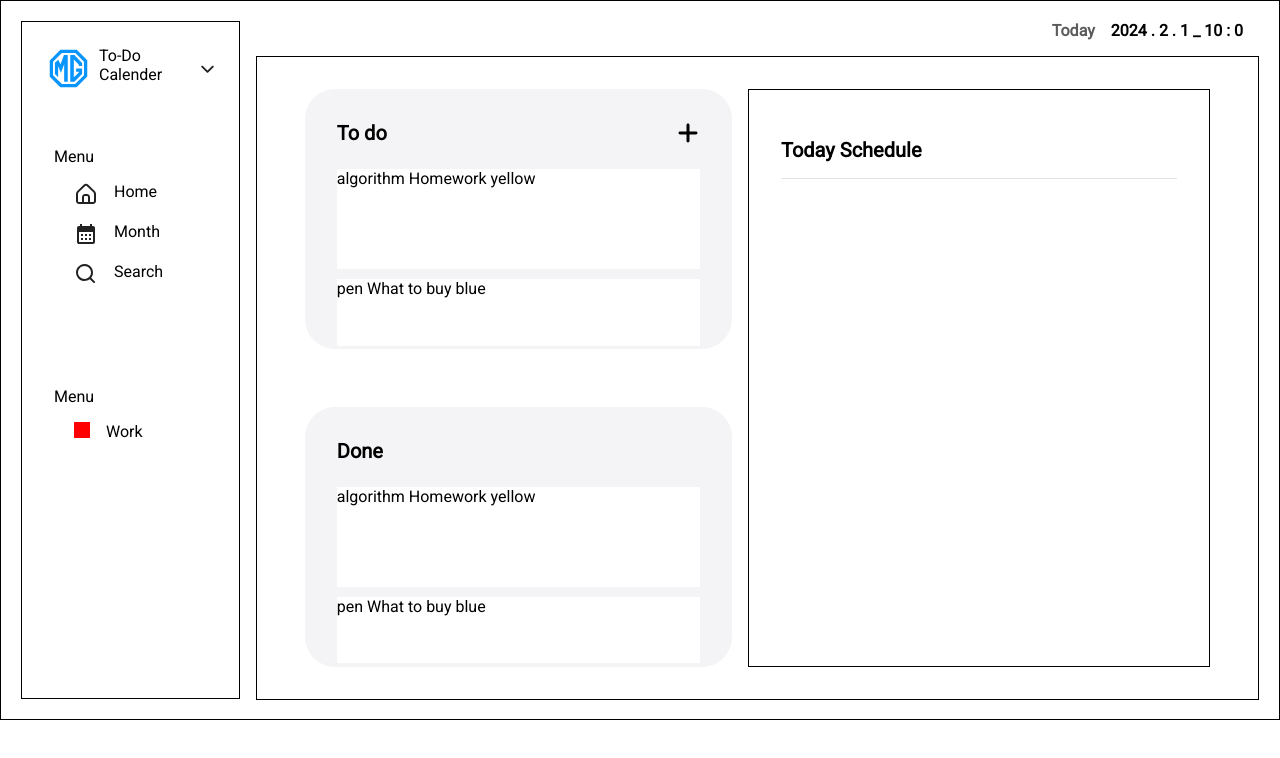
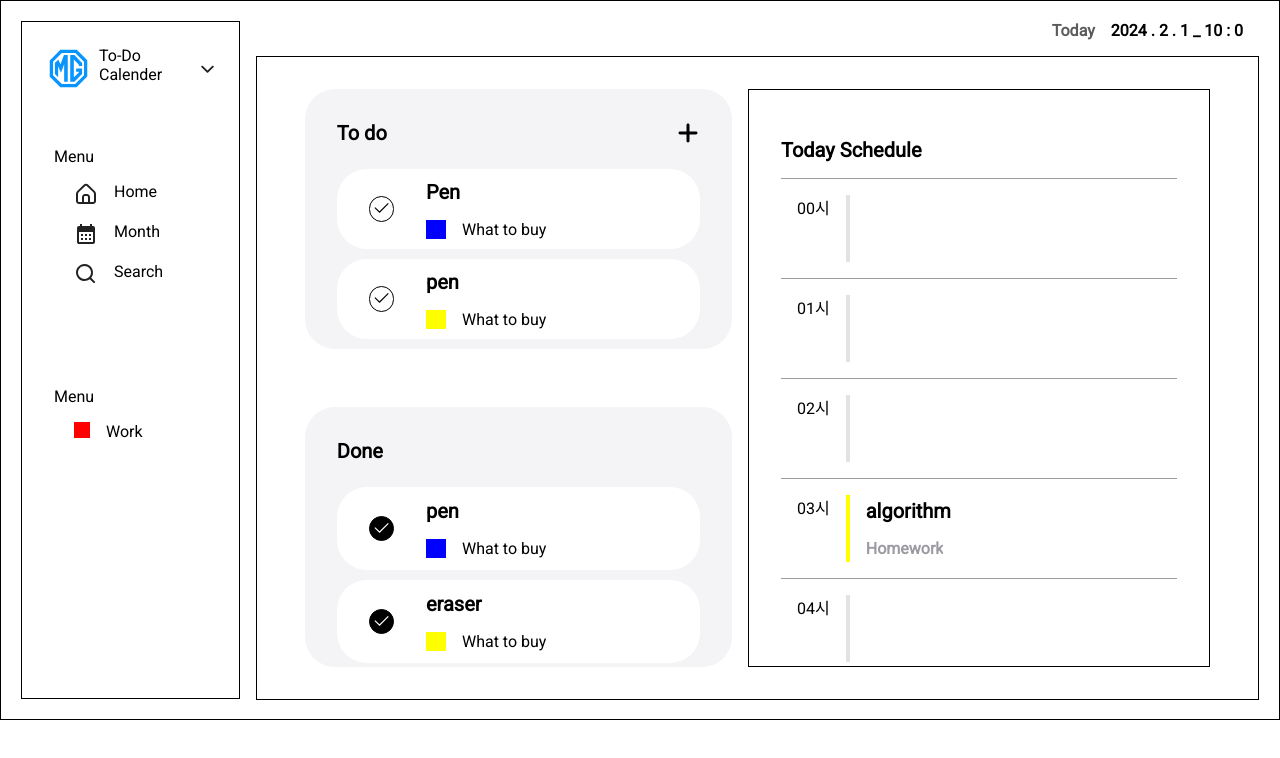
Before and after one commit to nile27/My-Calender, a React (Create React App) app: page / in a window 1280 px wide. Shown: the top 758 px of the page. Built offline with nearby package versions, Linux system fonts and the light colour scheme.

Commit message:
main 페이지 공통 컴포넌트 작업 완료

```diff
--- a/src/Components/Main-Schedule.tsx
+++ b/src/Components/Main-Schedule.tsx
@@ -1,11 +1,6 @@
 import styled from "styled-components";
 //import Check from "../Img/ei_check.svg";
-
-interface TODOOBJ {
-  name: string;
-  tag: string;
-  color: string;
-}
+import { TODOOBJArr } from "../Pages/Main";
 
 const TodoList = styled.li`
   display: flex;
@@ -13,13 +8,60 @@ const TodoList = styled.li`
   height: 100px;
   min-height: 100px;
   background: var(--white);
+  padding: 1rem;
+  gap: 1rem;
+  border-bottom: 1px solid var(--light-gray);
+
+  > span {
+    font-weight: 300;
+    white-space: nowrap;
+  }
 `;
 
-export default function TodoLi(props: { todo: TODOOBJ }) {
-  const { name, tag, color } = props.todo;
+const ColorBox = styled.div`
+  width: 5px;
+  background-color: ${(prop) => prop.color || "var(--line-gray)"};
+`;
+
+const ListBody = styled.div`
+  width: 100%;
+  height: 100%;
+  display: flex;
+  flex-direction: column;
+  justify-content: center;
+  gap: 1rem;
+  span {
+    font-weight: 600;
+    font-size: 20px;
+    overflow: hidden;
+    text-overflow: ellipsis;
+  }
+
+  .time {
+    display: flex;
+    jutify-content: start;
+
+    span {
+      font-size: var(--normal-size);
+      color: var(--light-gray);
+    }
+  }
+`;
+
+export default function TodoLi(props: {
+  time: [string, TODOOBJArr | undefined];
+}) {
+  const [hour, todo]: [string, TODOOBJArr | undefined] = props.time;
   return (
     <TodoList>
-      {name} {tag} {color}
+      <span>{hour + "시"}</span>
+      <ColorBox color={todo?.color} />
+      <ListBody>
+        <span>{todo?.name}</span>
+        <div className="time">
+          <span>{todo?.tag}</span>
+        </div>
+      </ListBody>
     </TodoList>
   );
 }
--- a/src/Components/Main-TodoLI.tsx
+++ b/src/Components/Main-TodoLI.tsx
@@ -1,25 +1,115 @@
 import styled from "styled-components";
-//import Check from "../Img/ei_check.svg";
+import { ReactComponent as Check } from "../Img/cil_check-alt.svg";
 
-interface TODOOBJ {
-  name: string;
-  tag: string;
-  color: string;
-}
+import { TODOOBJArr } from "../Pages/Main";
 
 const TodoList = styled.li`
   display: flex;
   width: 100%;
   height: 100px;
-  min-height: 100px;
+  min-height: 80px;
   background: var(--white);
+  border-radius: 30px;
+  align-items: center;
+  gap: 2rem;
+  padding: 0 2rem;
 `;
 
-export default function TodoLi(props: { todo: TODOOBJ }) {
-  const { name, tag, color } = props.todo;
+const CheckBtn = styled.button`
+  width: auto;
+  height: auto;
+
+  display: flex;
+  jutify-content: center;
+  align-items: center;
+  border-radius: 50%;
+  border: 1.5px solid black;
+  path {
+    fill: black;
+  }
+
+  & :hover {
+    background: black;
+    border-radius: 50%;
+    path {
+      fill: white;
+    }
+  }
+`;
+
+const CheckedBtn = styled(CheckBtn)`
+  background-color: black;
+  path {
+    fill: white;
+  }
+
+  & :hover {
+    background: white;
+    border-radius: 50%;
+    path {
+      fill: black;
+    }
+  }
+`;
+
+const CheckImg = styled(Check)`
+  width: auto;
+  height: auto;
+  padding: 0.1rem;
+`;
+
+const ListBody = styled.div`
+  width: 100%;
+  height: 100%;
+  display: flex;
+  flex-direction: column;
+  justify-content: center;
+  gap: 1rem;
+  span {
+    font-weight: 600;
+    font-size: 20px;
+    overflow: hidden;
+    text-overflow: ellipsis;
+  }
+
+  .tag {
+    display: flex;
+    gap: 1rem;
+    span {
+      font-size: var(--small-size);
+      overflow: hidden;
+      text-overflow: ellipsis;
+    }
+  }
+`;
+
+const ColorBox = styled.div`
+  width: 20px;
+  background-color: ${(prop) => prop.color || "var(--line-gray)"};
+`;
+
+export default function TodoLi(props: { todo: TODOOBJArr }) {
+  const { name, tag, color, done } = props.todo;
+
   return (
     <TodoList>
-      {name} {tag} {color}
+      {done ? (
+        <CheckBtn>
+          <CheckImg />
+        </CheckBtn>
+      ) : (
+        <CheckedBtn>
+          <CheckImg />
+        </CheckedBtn>
+      )}
+
+      <ListBody>
+        <span>{name}</span>
+        <div className="tag">
+          <ColorBox color={color}></ColorBox>
+          {tag}
+        </div>
+      </ListBody>
     </TodoList>
   );
 }
--- a/src/GlobalStyle.tsx
+++ b/src/GlobalStyle.tsx
@@ -33,6 +33,7 @@ const GlobalStyles = createGlobalStyle`
     --background : rgba(251, 251, 251, 1);
     --whiteblue: rgba(215, 236, 252, 1);
     --line-gray: rgba(91, 91, 91, 0.17);
+    --light-gray: rgba(155, 155, 161, 1);
 
 
 
--- a/src/Pages/Main.tsx
+++ b/src/Pages/Main.tsx
@@ -1,12 +1,22 @@
 import styled from "styled-components";
 import Plus from "../Img/mingcute_add-fill.svg";
 import TodoLi from "../Components/Main-TodoLI";
-
-interface TODOOBJ {
+import Scheduler from "../Components/Main-Schedule";
+export interface TODOOBJArr {
   name: string;
   tag: string;
   color: string;
+  time: string;
+  done: boolean;
 }
+export interface Tododata {
+  [key: string]: TODOOBJArr;
+}
+
+export interface ScheduleData {
+  [key: string]: TODOOBJArr;
+}
+
 const Container = styled.div`
   width: 100%;
   height: 90%;
@@ -30,13 +40,20 @@ const ScheduleBox = styled.div`
   height: 100%;
   border: 1px solid black;
   padding: 2rem;
+  overflow-y: scroll;
   > .Header {
-    border-bottom: 1px solid var(--line-gray);
+    border-bottom: 1px solid var(--light-gray);
     width: 100%;
+
     padding: 1rem 0;
     span {
       font-size: 20px;
       font-weight: 600;
+    }
+
+    ul {
+      width: 90%;
+      height: 90%;
     }
   }
 `;
@@ -74,15 +91,61 @@ const TodoBox = styled.div`
 `;
 
 export default function Main() {
-  const Tododata: TODOOBJ[] = [
-    { name: "algorithm", tag: "Homework", color: "yellow" },
-    { name: "pen", tag: "What to buy", color: "blue" },
-    { name: "pen", tag: "What to buy", color: "blue" },
-    { name: "pen", tag: "What to buy", color: "blue" },
-    { name: "pen", tag: "What to buy", color: "blue" },
-    { name: "pen", tag: "What to buy", color: "blue" },
-    { name: "pen", tag: "What to buy", color: "blue" },
-  ];
+  const Tododata: Tododata = {
+    "03": {
+      time: "09",
+      name: "algorithm",
+      tag: "Homework",
+      color: "yellow",
+      done: true,
+    },
+    "10": {
+      time: "10",
+      name: "Pen",
+      tag: "What to buy",
+      color: "blue",
+      done: true,
+    },
+    "11": {
+      time: "11",
+      name: "pen",
+      tag: "What to buy",
+      color: "blue",
+      done: false,
+    },
+    "12": {
+      time: "10",
+      name: "eraser",
+      tag: "What to buy",
+      color: "yellow",
+      done: false,
+    },
+    "13": {
+      time: "11",
+      name: "pen",
+      tag: "What to buy",
+      color: "yellow",
+      done: true,
+    },
+  };
+
+  const todoArr: TODOOBJArr[] = [];
+
+  const doneArr: TODOOBJArr[] = [];
+
+  const todayTime: [string, TODOOBJArr | undefined][] = Array.from(
+    { length: 24 },
+    (_, i) => {
+      const idx: string = String(i).length === 1 ? "0" + String(i) : String(i);
+
+      return [idx, Tododata[idx]];
+    },
+  );
+  Object.keys(Tododata).forEach((el) => {
+    return Tododata[el].done
+      ? todoArr.push(Tododata[el])
+      : doneArr.push(Tododata[el]);
+  });
 
   return (
     <Container>
@@ -95,7 +158,7 @@ export default function Main() {
             </button>
           </div>
           <ul>
-            {Tododata.map((item: TODOOBJ, key: number) => {
+            {todoArr.map((item: TODOOBJArr, key: number) => {
               return <TodoLi todo={item} key={key} />;
             })}
           </ul>
@@ -105,7 +168,7 @@ export default function Main() {
             <span>Done</span>
           </div>
           <ul>
-            {Tododata.map((item: TODOOBJ, key: number) => {
+            {doneArr.map((item: TODOOBJArr, key: number) => {
               return <TodoLi todo={item} key={key} />;
             })}
           </ul>
@@ -115,6 +178,13 @@ export default function Main() {
         <div className="Header">
           <span>Today Schedule</span>
         </div>
+        <ul>
+          {todayTime.map(
+            (item: [string, TODOOBJArr | undefined], key: number) => {
+              return <Scheduler time={item} key={key} />;
+            },
+          )}
+        </ul>
       </ScheduleBox>
     </Container>
   );
```
Also changed, not shown: src/Img/cil_check-alt.svg (added), src/Img/ei_check.svg (deleted).
